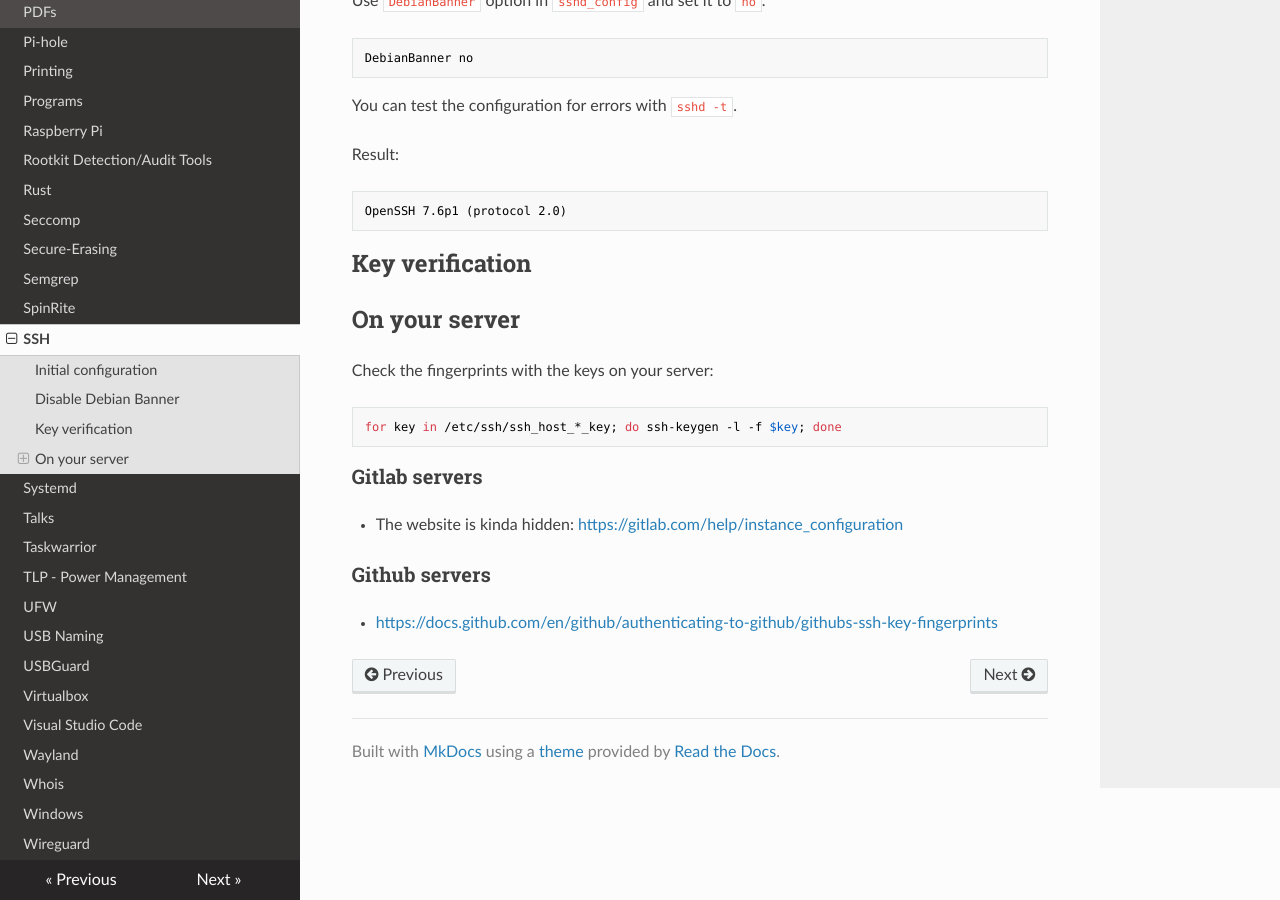
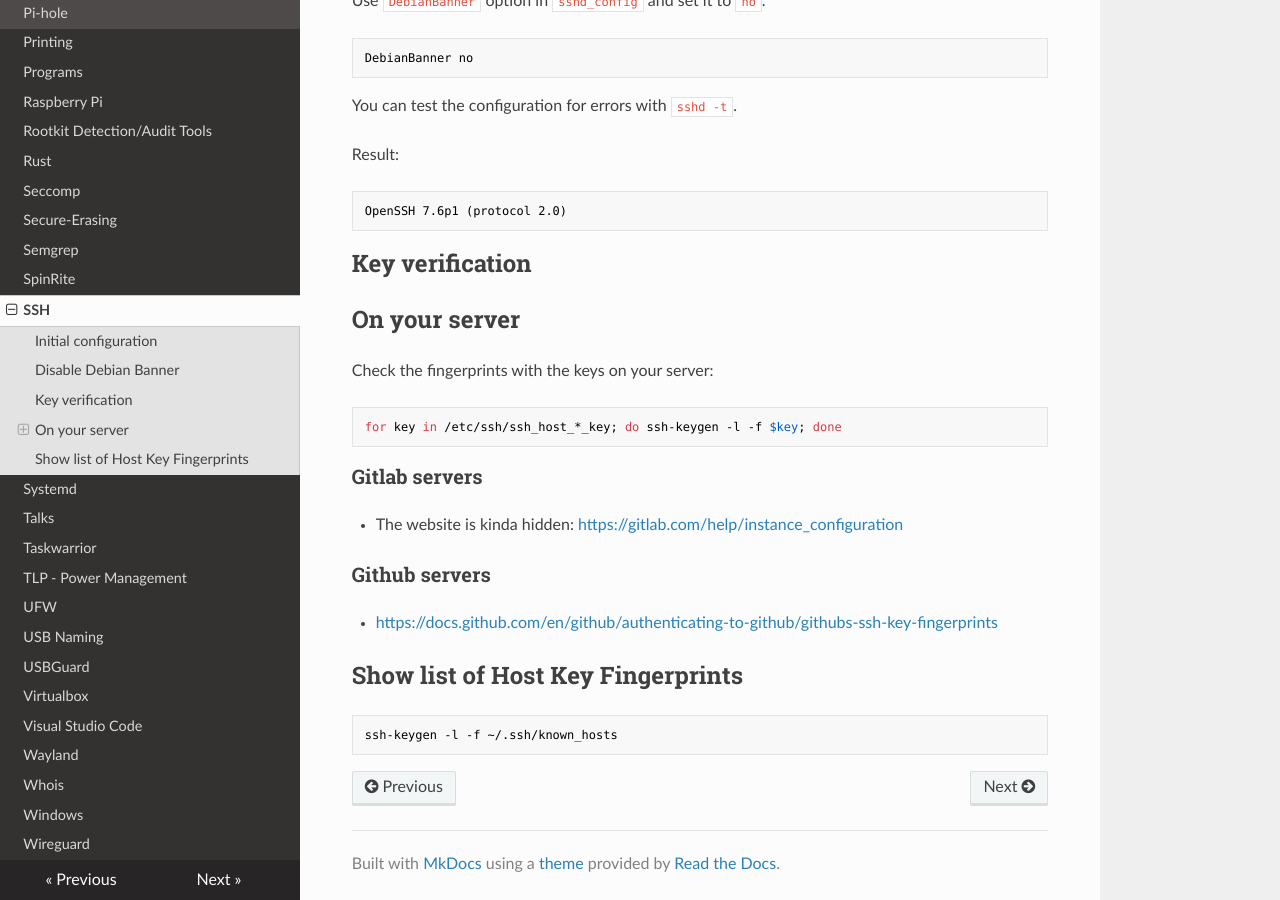
Before and after one commit to Maaxxs/wiki, an MkDocs documentation site: the page built from docs/ssh.md, in a window 1280 px wide and 900 px high, scrolled down 728 px. Built offline with MkDocs 1.6.1, drawn with Linux system fonts in a browser that asks for light colours; nearby versions of some CDN libraries.

Commit message:
ssh: show list of host key fingerprints

````diff
--- a/docs/ssh.md
+++ b/docs/ssh.md
@@ -68,3 +68,9 @@ for key in /etc/ssh/ssh_host_*_key; do ssh-keygen -l -f $key; done
 ### Github servers
 
 - <https://docs.github.com/en/github/authenticating-to-github/githubs-ssh-key-fingerprints>
+
+## Show list of Host Key Fingerprints
+
+```sh
+ssh-keygen -l -f ~/.ssh/known_hosts
+```
````
